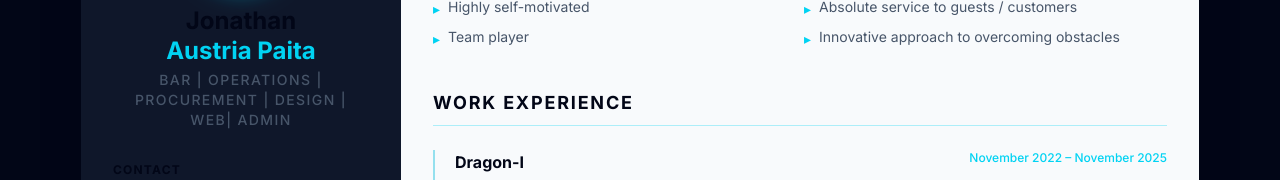
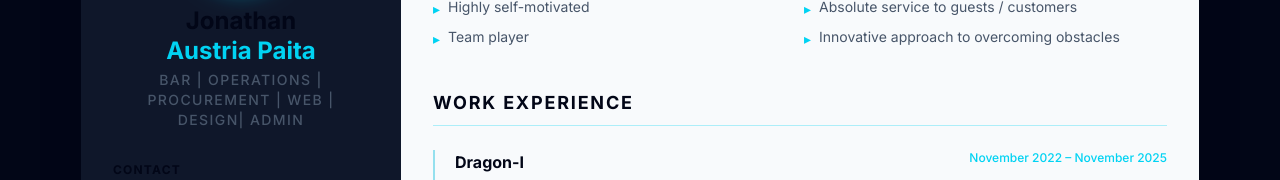
Before and after one commit to JAP369/jp-portfolio-2025, a Next.js app: page /resume in a window 1280 px wide. Shown: the part 215-395 px from the top of the page. Built offline with nearby package versions, Linux system fonts and the light colour scheme; no server answers.

Commit message:
fix: reorder resume title — Web before Design

```diff
--- a/app/resume/page.tsx
+++ b/app/resume/page.tsx
@@ -341,7 +341,7 @@ export default function ResumePage() {
                   <span className='text-cyan-400'>Austria Paita</span>
                 </h1>
                 <p className='mt-1 text-sm font-medium text-gray-400 uppercase tracking-widest'>
-                  Bar | Operations | Procurement | Design | Web| Admin
+                  Bar | Operations | Procurement | Web | Design| Admin
                 </p>
               </div>
             </div>
```
